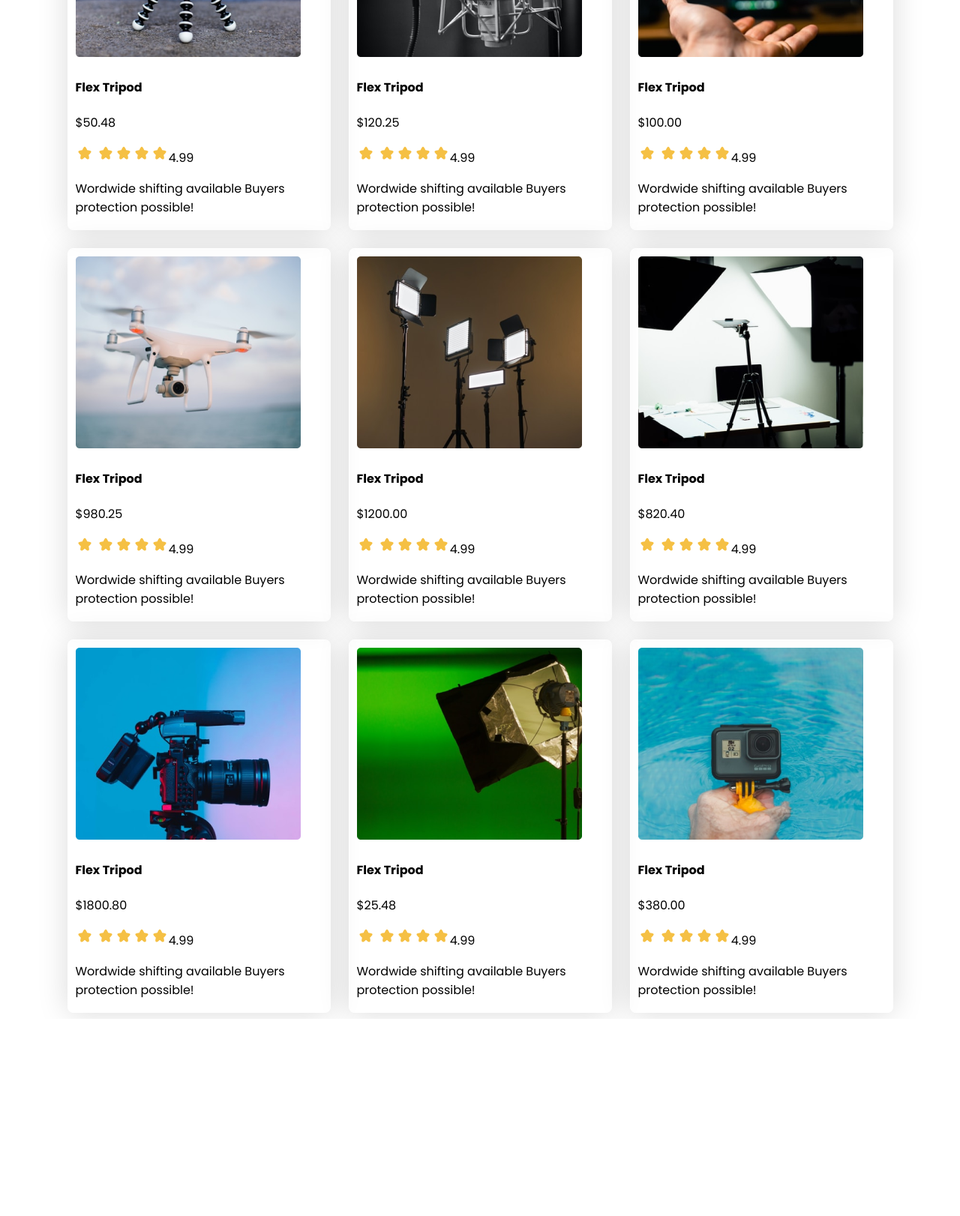
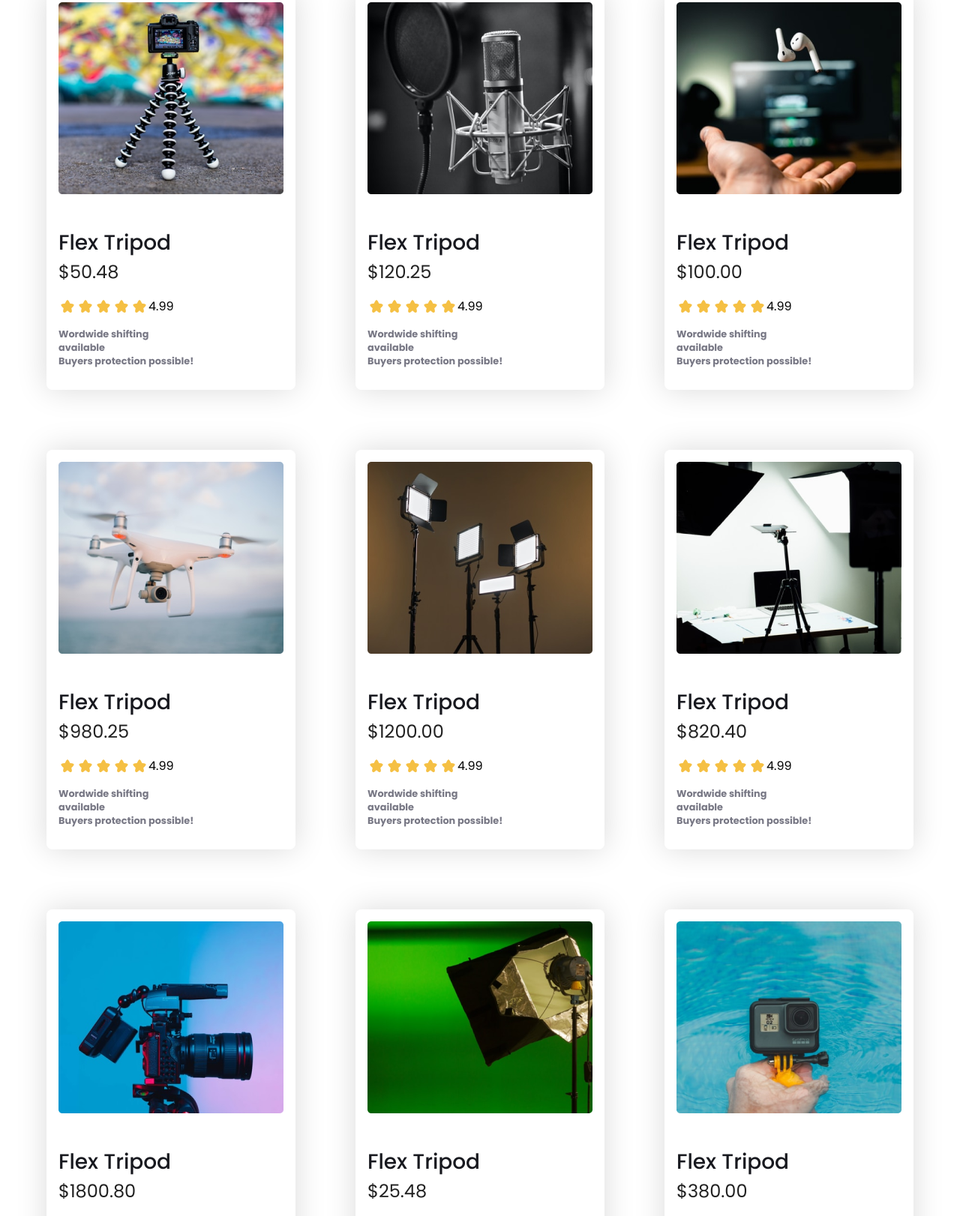
Before and after one commit to Jaheda20/influencers-gear, a plain HTML site: page index.html in a window 1280 px wide. Shown: the part 1178-2800 px from the top of the page at 75% size. Before the commit the page ends 2537 px from the top, so only its background shows below. Drawn offline with Linux system fonts and the light colour scheme.

Commit message:
second commit

```diff
--- a/index.html
+++ b/index.html
@@ -56,90 +56,121 @@
             <h3 class="section-title">Popular Collection</h3>
             <div class="product-collection">
             <div class="card">
-                <img src="images/tripod.png" alt="" class="product-image">
+                <div class="card-image">
+                <img src="images/tripod.png" alt="" class="product-image"></div>
+                <div class="product-info">
                 <h4 class="product-name">Flex Tripod</h4>
                 <p class="product-price">$50.48</p>
                 <p class="rate"><img src="images/Star_fill.svg" alt="">
                 <img src="images/Star_fill.svg" alt=""><img src="images/Star_fill.svg" alt=""><img src="images/Star_fill.svg" alt=""><img src="images/Star_fill.svg" alt="">4.99</p>
-                <p class="product-description">Wordwide shifting available
+                <p class="product-description">Wordwide shifting <br>available <br>
                     Buyers protection possible!</p>
+                </div>
             </div>
             <div class="card">
-                <img src="images/mic.png" alt="" class="product-image">
+                <div class="card-image">
+                <img src="images/mic.png" alt="" class="product-image"></div>
+                <div class="product-info">
                 <h4 class="product-name">Flex Tripod</h4>
-                <p>$120.25</p>
+                <p class="product-price">$120.25</p>
                 <p class="rate"><img src="images/Star_fill.svg" alt="">
                 <img src="images/Star_fill.svg" alt=""><img src="images/Star_fill.svg" alt=""><img src="images/Star_fill.svg" alt=""><img src="images/Star_fill.svg" alt="">4.99</p>
-                <p class="product-description">Wordwide shifting available
+                <p class="product-description">Wordwide shifting <br>available <br>
                     Buyers protection possible!</p>
+                </div>
             </div>
             <div class="card">
-                <img src="images/airpod.png" alt="" class="product-image">
+                <div class="card-image">
+                <img src="images/airpod.png" alt="" class="product-image"></div>
+                <div class="product-info">
                 <h4 class="product-name">Flex Tripod</h4>
                 <p class="product-price">$100.00</p>
                 <p class="rate"><img src="images/Star_fill.svg" alt="">
                 <img src="images/Star_fill.svg" alt=""><img src="images/Star_fill.svg" alt=""><img src="images/Star_fill.svg" alt=""><img src="images/Star_fill.svg" alt="">4.99</p>
-                <p class="product-description">Wordwide shifting available
+                <p class="product-description">Wordwide shifting <br>available <br>
                     Buyers protection possible!</p>
+                </div>
             </div>
             <div class="card">
-                <img src="images/drone.png" alt="" class="product-image">
+                <div class="card-image">
+                <img src="images/drone.png" alt="" class="product-image"></div>
+                <div class="product-info">
                 <h4 class="product-name">Flex Tripod</h4>
                 <p class="product-price">$980.25</p>
                 <p class="rate"><img src="images/Star_fill.svg" alt="">
                 <img src="images/Star_fill.svg" alt=""><img src="images/Star_fill.svg" alt=""><img src="images/Star_fill.svg" alt=""><img src="images/Star_fill.svg" alt="">4.99</p>
-                <p class="product-description">Wordwide shifting available
+                <p class="product-description">Wordwide shifting <br>available <br>
                     Buyers protection possible!</p>
+                </div>
             </div>
             <div class="card">
-                <img src="images/lights.png" alt="" class="product-image">
+                <div class="card-image">
+                <img src="images/lights.png" alt="" class="product-image"></div>
+                <div class="product-info">
                 <h4 class="product-name">Flex Tripod</h4>
                 <p class="product-price">$1200.00</p>
                 <p class="rate"><img src="images/Star_fill.svg" alt="">
                 <img src="images/Star_fill.svg" alt=""><img src="images/Star_fill.svg" alt=""><img src="images/Star_fill.svg" alt=""><img src="images/Star_fill.svg" alt="">4.99</p>
-                <p class="product-description">Wordwide shifting available
+                <p class="product-description">Wordwide shifting <br>available <br>
                     Buyers protection possible!</p>
+                </div>
             </div>
             <div class="card">
-                <img src="images/setup.png" alt="" class="product-image">
+                <div class="card-info">
+                <img src="images/setup.png" alt="" class="product-image"></div>
+                <div class="product-info">
                 <h4 class="product-name">Flex Tripod</h4>
                 <p class="product-price">$820.40</p>
                 <p class="rate"><img src="images/Star_fill.svg" alt="">
                 <img src="images/Star_fill.svg" alt=""><img src="images/Star_fill.svg" alt=""><img src="images/Star_fill.svg" alt=""><img src="images/Star_fill.svg" alt="">4.99</p>
-                <p class="product-description">Wordwide shifting available
+                <p class="product-description">Wordwide shifting <br>available <br>
                     Buyers protection possible!</p>
+                </div>
             </div>
             <div class="card">
-                <img src="images/camera.png" alt="" class="product-image">
+                <div class="card-image">
+                <img src="images/camera.png" alt="" class="product-image"></div>
+                <div class="product-info">
                 <h4 class="product-name">Flex Tripod</h4>
                 <p class="product-price">$1800.80</p>
                 <p class="rate"><img src="images/Star_fill.svg" alt="">
                 <img src="images/Star_fill.svg" alt=""><img src="images/Star_fill.svg" alt=""><img src="images/Star_fill.svg" alt=""><img src="images/Star_fill.svg" alt="">4.99</p>
-                <p class="product-description">Wordwide shifting available
+                <p class="product-description">Wordwide shifting <br>available <br>
                     Buyers protection possible!</p>
+                </div>
             </div>
             <div class="card">
-                <img src="images/single-light.png" alt="" class="product-image">
+                <div class="card-image">
+                <img src="images/single-light.png" alt="" class="product-image"></div>
+                <div class="product-info">
                 <h4 class="product-name">Flex Tripod</h4>
                 <p class="product-price">$25.48</p>
                 <p class="rate"><img src="images/Star_fill.svg" alt="">
                 <img src="images/Star_fill.svg" alt=""><img src="images/Star_fill.svg" alt=""><img src="images/Star_fill.svg" alt=""><img src="images/Star_fill.svg" alt="">4.99</p>
-                <p class="product-description">Wordwide shifting available
+                <p class="product-description">Wordwide shifting <br>available <br>
                     Buyers protection possible!</p>
+                </div>
             </div>
             <div class="card">
-                <img src="images/action.png" alt="" class="product-image">
+                <div class="card-image">
+                <img src="images/action.png" alt="" class="product-image"></div>
+                <div class="product-info">
                 <h4 class="product-name">Flex Tripod</h4>
                 <p class="product-price">$380.00</p>
                 <p class="rate"><img src="images/Star_fill.svg" alt="">
                 <img src="images/Star_fill.svg" alt=""><img src="images/Star_fill.svg" alt=""><img src="images/Star_fill.svg" alt=""><img src="images/Star_fill.svg" alt="">4.99</p>
-                <p class="product-description">Wordwide shifting available
+                <p class="product-description">Wordwide shifting <br>available <br>
                     Buyers protection possible!</p>
+                </div>
             </div>
             </div>
+            <div class="seemore">
+                <p>See more <i class="fa-solid fa-arrow-right"></i></span></p>
+            </div>
+        </section>
+        <!-- collection section ends -->
 
 
-        </section>
 
 
     </main>
--- a/style.css
+++ b/style.css
@@ -73,24 +73,38 @@ nav li a{
     }
 
     /*ecommerce-sites styles  */
+    .ecommerce-sites{
+        border-top: 1px solid rgb(174, 173, 173);
+        border-bottom: 1px solid rgb(174, 173, 173);
+        padding-top: 30px;
+        padding-bottom: 30px;
+        margin-left: 150px;
+        margin-right: 150px;
+        margin-top: 50px;
+
+
+    }
     .ecommerce-sites>ul{
         display: flex;
         align-content: center;
         justify-content: space-evenly;
-        margin-left: 150px;
-        margin-right: 150px;
+        /* margin-left: 150px;
+        margin-right: 150px; */
+
+
     }
     .ecommerce-sites li{
         list-style: none;
     }
     /* collection styles */
     .collection{
-        text-align: center;
+        /* text-align: center; */
         margin-top: 100px;
         margin-left: 190px;
         margin-right: 190px;
         display: flex;
         flex-direction: column;
+        gap: 50px;
         align-items: center;
 
 
@@ -99,22 +113,63 @@ nav li a{
        font-size: 1.75rem;
        font-weight: 600;
        line-height: 70px;
+       /* margin-bottom: 50px; */
 
     }
     .product-collection{
         display: grid;
         grid-template-columns: repeat(3, 1fr);
-        gap: 1.5rem;
+        gap: 5rem;
+        /* margin-top: 50px; */
     }
     .product-collection .card{
         /* width: 330px;
         height: 470px; */
-        width: 329px;
-        height: 476px;
+        /* width: 329px;
+        height: 476px; */
+        display: flex;
+        flex-direction: column;
+        justify-content: space-evenly;
+        padding: 15px;
         border: 1px solid #FFF;
         border-radius: 8px;
         box-shadow: 0px 0px 40px 0px rgba(0, 0, 0, 0.15);
-        text-align: left;
-        padding: 10px;
+        /* text-align: left;    */
+    }
+
+    .card .img{
+        width: 300px;
+        height: 256px;
+    }
+    .card .product-name{
+        color: var(--Text-Gray-900, #18191F);
+        font-size: 1.75rem;
+        font-weight: 500;
+        margin-bottom: 0px;
+    }
+    .rate{
+        display: flex;
+    }
+    .card .product-price{
+        color: var(--Dark-Color, rgba(0, 0, 0, 0.87));
+        font-size: 1.5rem;
+        font-weight: 400;
+        margin-top: 0;
+        margin-bottom: 0;
+    }
+    .product-description{
+        font-size: 0.8rem;
+        font-weight: 700;
+        color: var(--Gray-50, #787885);
+        margin-top: 0;
+    }
+    .seemore p{
+        color: rgba(224, 44, 109, 0.87);
+        font-size: 1rem;
+        font-weight: 700;
+        /* padding-top: 20px; */
+        padding-left: 1100px;
+        padding-right: 0;
+        padding-bottom: 123px;
 
     }
```
